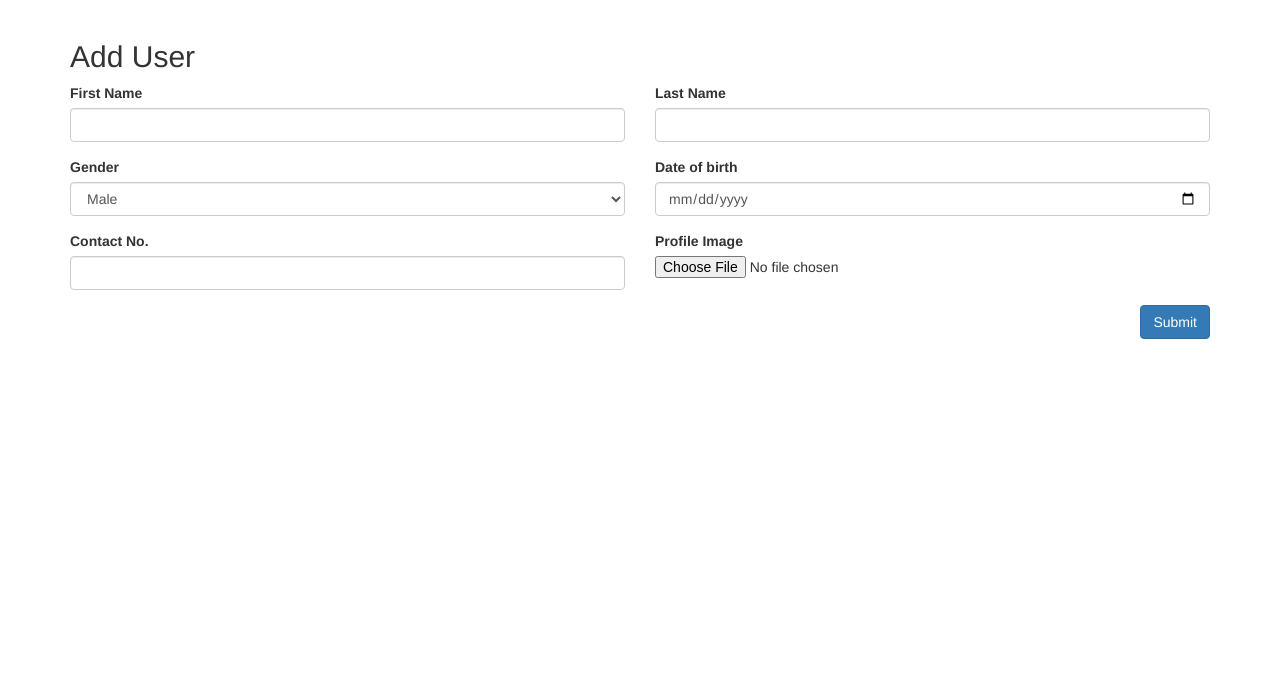
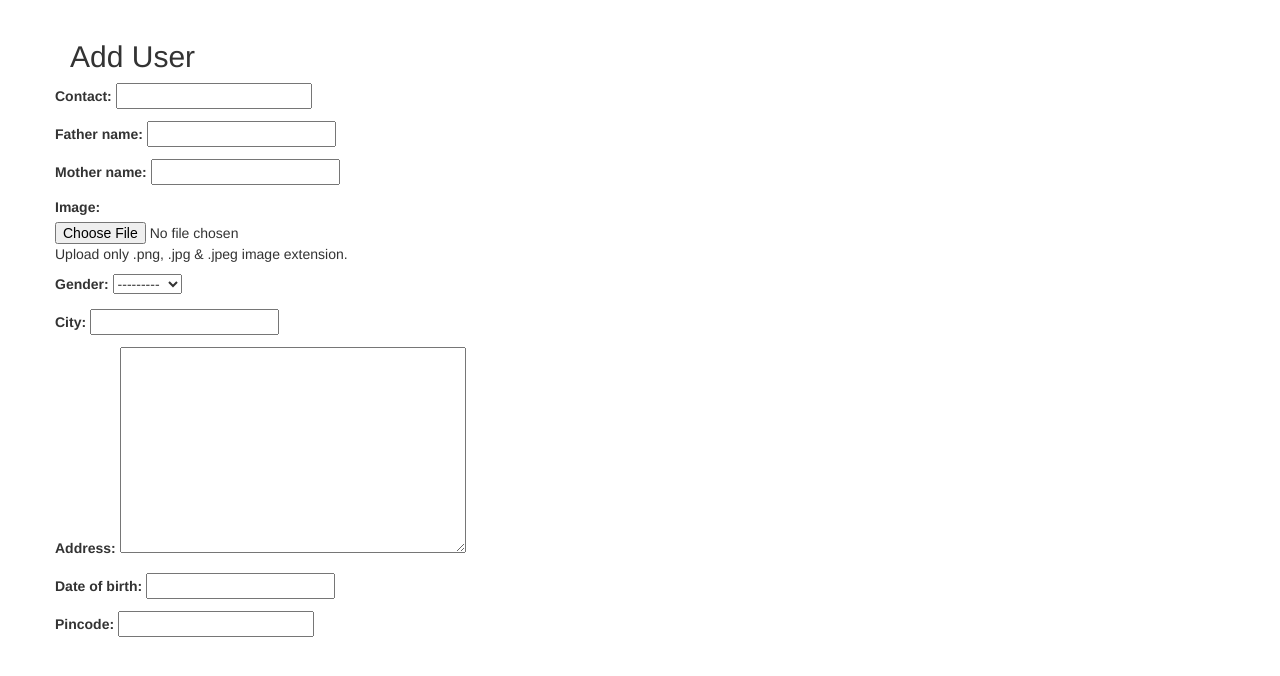
Before and after one commit to alien-sim/banking, a Django app: template account/templates/profile.html in a window 1280 px wide. Shown: the part 52-728 px from the top of the page. Run offline with Django 3.2, Linux system fonts and the light colour scheme; the template is opened without the code that fills it: values that come from a table or form of the project are taken from there, others are empty; parts of the project's set-up code (start-up, migrations or seed data) failed here and were passed over; some libraries are stand-ins or nearby versions.

Commit message:
profile form changes

```diff
--- a/account/forms.py
+++ b/account/forms.py
@@ -0,0 +1,55 @@
+# import phonenumbers
+from django import forms
+from django.contrib.auth.models import User
+from django.contrib.auth.forms import UserCreationForm
+# from phonenumber_field.formfields import PhoneNumberField
+from .models import User_Profile
+
+
+class UserProfile(forms.ModelForm):
+
+    image = forms.FileField(required=True, widget=forms.FileInput(
+        attrs={'class': 'form-control', 'multiple': True,  'accept': 'image/*'})),
+
+    contact = forms.IntegerField(required=True, widget=forms.NumberInput(
+        attrs={'class': 'form-control', 'placeholder': 'Enter the Contact'})),
+
+    father_name = forms.CharField(required=True, widget=forms.TextInput(
+        attrs={'class': 'form-control', 'placeholder': 'Enter the Contact'})),
+
+    mother_name = forms.CharField(required=True, widget=forms.TextInput(
+        attrs={'class': 'form-control', 'placeholder': 'Enter the Contact'})),
+
+    g_choice = (
+        ("Male", "Male"),
+        ("Female", "Female")
+    )
+
+    gender = forms.ChoiceField(choices=g_choice, widget=forms.
+                             Select(attrs={'class': 'form-control'})),
+
+    date_of_birth = forms.DateField(required=True),
+
+    address = forms.CharField(required=True, widget=forms.TextInput(
+        attrs={'class': 'form-control', 'placeholder': 'Enter the Contact'})),
+
+    city = forms.CharField(required=True, widget=forms.TextInput(
+        attrs={'class': 'form-control', 'placeholder': 'Enter the Contact'})),
+
+    state = forms.CharField(required=True, widget=forms.TextInput(
+        attrs={'class': 'form-control', 'placeholder': 'Enter the Contact'})),
+
+    pincode = forms.IntegerField(required=True, widget=forms.NumberInput(
+        attrs={'class': 'form-control', 'placeholder': 'Enter the Contact'})),
+
+    class Meta:
+        model = User_Profile
+        fields = {'image', 'father_name', 'mother_name', 'contact', 'gender', 'date_of_birth',
+                  'address', 'city', 'pincode', }
+
+    # def clean_phone_number(self):
+    #     phone_number = self.cleaned_data.get("phone_number")
+    #     z = phonenumbers.parse(phone_number, "SG")
+    #     if not phonenumbers.is_valid_number(z):
+    #         raise forms.ValidationError("Number not in SG format")
+    #     return z.national_number
--- a/account/models.py
+++ b/account/models.py
@@ -4,12 +4,16 @@ from django.contrib.auth.models import User
 
 
 class User_Profile(models.Model):
+	g_choice = (
+        ("Male", "Male"),
+        ("Female", "Female")
+    )
 	user = models.OneToOneField(User, on_delete=models.CASCADE)
 	image = models.FileField(upload_to='images/', null=True, blank=True,help_text="Upload only .png, .jpg & .jpeg image extension.")
 	contact = models.BigIntegerField()
 	father_name = models.CharField(max_length=30)
 	mother_name = models.CharField(max_length=30)
-	gender = models.CharField(max_length=10)
+	gender = models.CharField(max_length=10,choices=g_choice)
 	date_of_birth = models.DateField()
 	address = models.TextField()
 	city = models.CharField(max_length=20)
--- a/account/templates/profile.html
+++ b/account/templates/profile.html
@@ -11,11 +11,12 @@
 			{% endfor %}
 		</div>
 		{% endif %}
-		{{ user_info }}
-			<form method="POST" action="{% url 'profile_save' %}">
+
+			<!-- <form method="POST" action="{% url 'profile_save' %}">
 				<div class="col-md-6 form-group">
 				    <label>First Name</label>
 				    <input type="text" class="form-control" >
+
 				</div>
 
 				<div class=" col-md-6 form-group">
@@ -49,6 +50,11 @@
 				<div class="col-md-12 text-right">
 					<button type="submit" class="btn btn-primary">Submit</button>
 				</div>
+			</form> -->
+
+			<form  method="POST" class="post-form">
+				{% csrf_token %}
+				{{ profileform.as_p }}
 			</form>
 		</div>
 	</div>
```
Also changed, not shown: account/views.py (+10 -2 lines).
